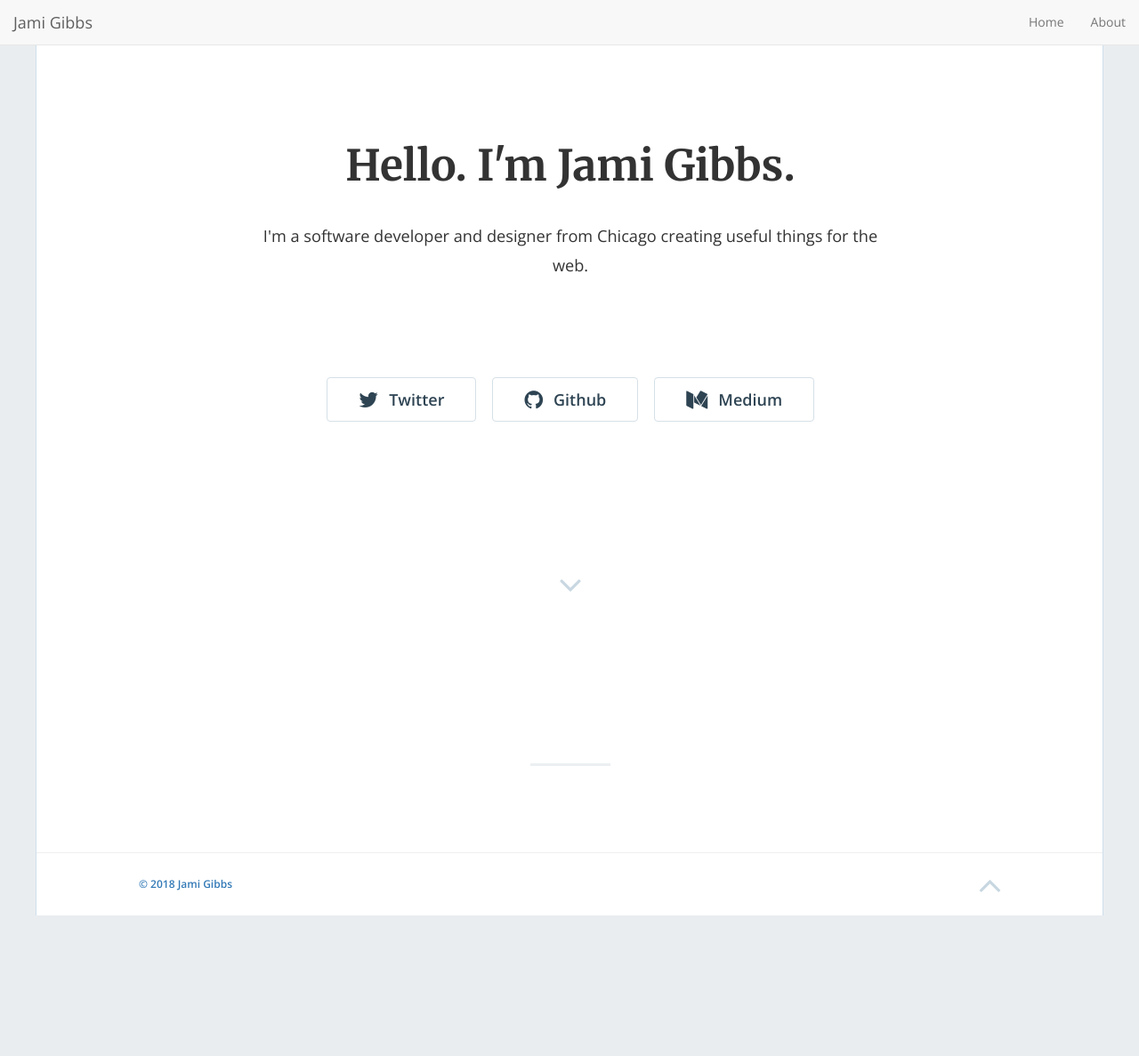
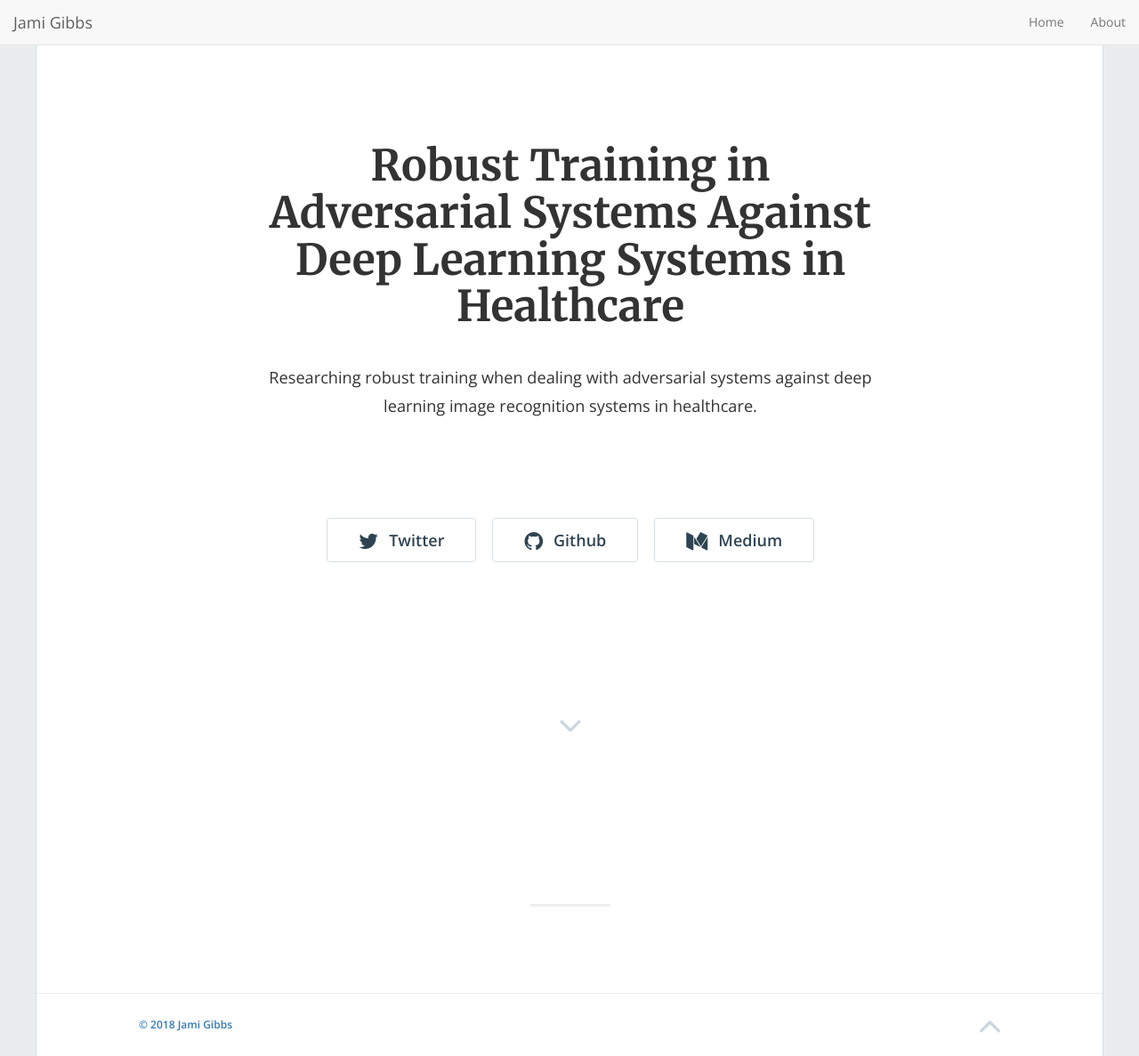
Before and after one commit to medicalA15/medicalA15.github.io, a Jekyll site: the page built from index.markdown, in a window 1280 px wide and 1187 px high. Shown: the whole window at 89% size. Built offline with Jekyll 4.4.1, drawn with Linux system fonts in a browser that asks for light colours; nearby versions of some CDN libraries; the list of posts is cut into pages by our own code.

Commit message:
Update _config.yml

```diff
--- a/_config.yml
+++ b/_config.yml
@@ -13,14 +13,10 @@
 # you will see them accessed via {{ site.title }}, {{ site.email }}, and so on.
 # You can create any custom variable you would like, and they will be accessible
 # in the templates via {{ site.myvariable }}.
-title: "Hello. I'm Jami Gibbs."
-email: 'jami0821@gmail.com'
-description: "I'm a software developer and designer from Chicago creating useful things for the web."
+title: "Robust Training in Adversarial Systems Against Deep Learning Systems in Healthcare"
+description: "Researching robust training when dealing with adversarial systems against deep learning image recognition systems in healthcare."
 baseurl: "" # the subpath of your site, e.g. /blog
-url: "https://jamigibbs.github.io/phantom" # the base hostname & protocol for your site, e.g. https://example.com
-twitter_username: 'jamigibbs'
-github_username: 'jamigibbs'
-medium_username: 'blog.jamigibbs.com'
+url: "https://medicalA15.github.io/" # the base hostname & protocol for your site, e.g. https://example.com
 
 # Build settings
 markdown: kramdown
```
